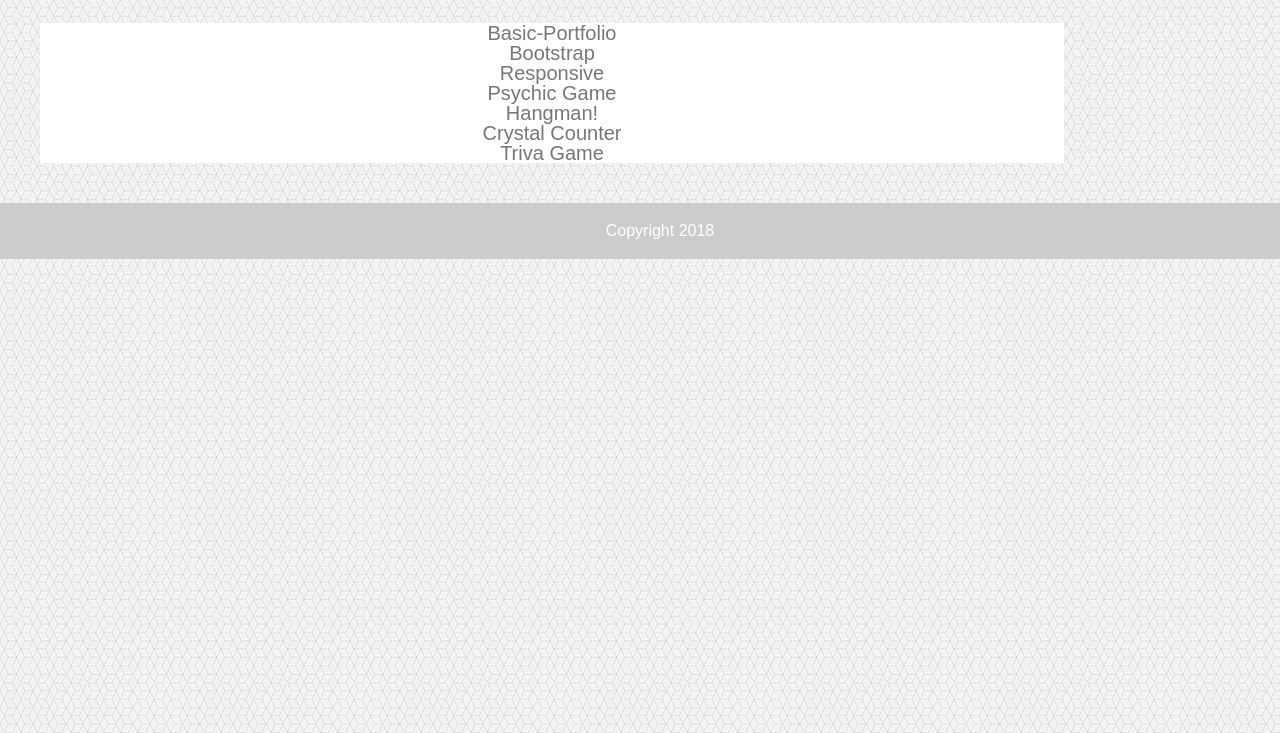
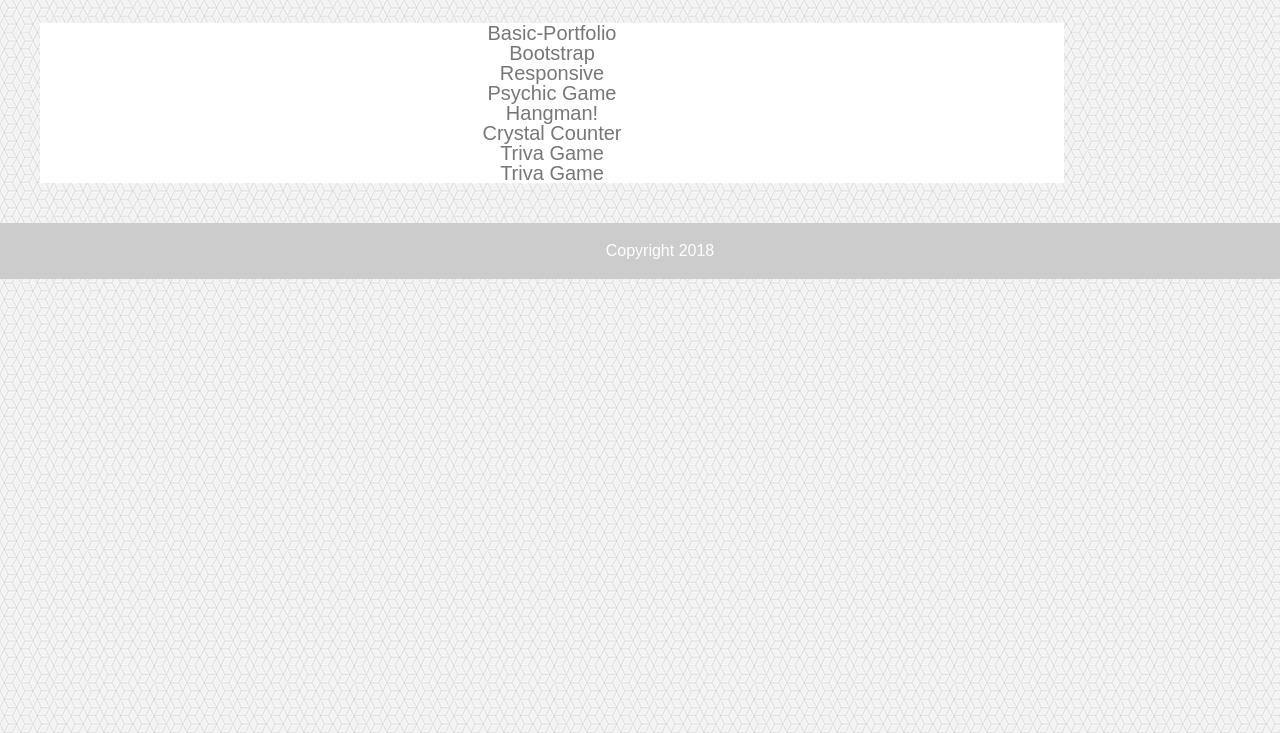
Before and after one commit to gjblythe/gjblythe.github.io, a plain HTML site: page index.html in a window 1280 px wide. Shown: the part 67-800 px from the top of the page. Drawn offline with Linux system fonts and the light colour scheme.

Commit message:
with giphy

```diff
--- a/index.html
+++ b/index.html
@@ -34,6 +34,9 @@
         <a href="https://gjblythe.github.io/TrivaGame/index.html">Triva Game
         </a>
 
+        <a href="https://gjblythe.github.io/GifTastic/index.html">Triva Game
+        </a>
+
 
 
     </div>
```
